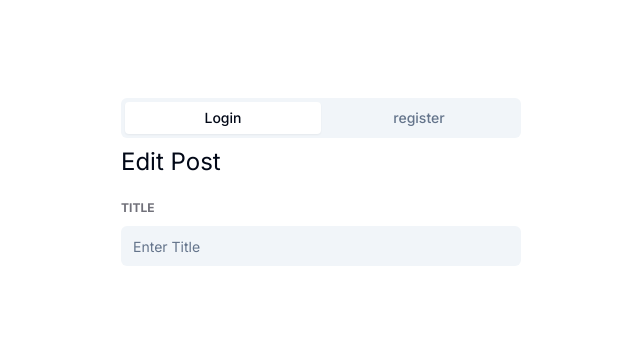
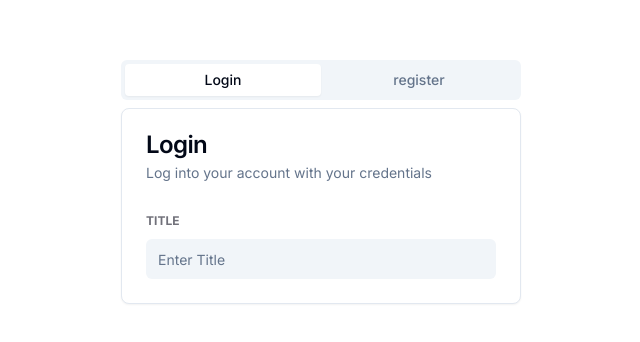
Before and after one commit to Annie-Huang/traversypress-ui, a Next.js app: page /auth in a window 1280 px wide. Shown: the part 218-560 px from the top of the page, without its empty margins (319-959 px from the left). Built offline with nearby package versions, Linux system fonts and the light colour scheme.

Commit message:
Use a <Card> to wrap the form

```diff
--- a/components/auth/LoginForm.tsx
+++ b/components/auth/LoginForm.tsx
@@ -14,6 +14,13 @@ import {
 import { Input } from '@/components/ui/input';
 import { Button } from '@/components/ui/button';
 import { useRouter } from 'next/router';
+import {
+  Card,
+  CardDescription,
+  CardHeader,
+  CardTitle,
+  CardContent,
+} from '@/components/ui/card';
 
 const formSchema = z.object({
   email: z
@@ -45,10 +52,19 @@ const LoginForm = () => {
   };
 
   return (
-    <>
-      <h3 className='text-2xl mb-4'>Edit Post</h3>
+    <Card>
+      <CardHeader>
+        <CardTitle>Login</CardTitle>
+        <CardDescription>
+          Log into your account with your credentials
+        </CardDescription>
+      </CardHeader>
+      <CardContent className='space-y-2'>
         <Form {...form}>
-        <form onSubmit={form.handleSubmit(handleSubmit)} className='space-y-6'>
+          <form
+            onSubmit={form.handleSubmit(handleSubmit)}
+            className='space-y-6'
+          >
             <FormField
               control={form.control}
               name='title'
@@ -70,7 +86,8 @@ const LoginForm = () => {
             />
           </form>
         </Form>
-    </>
+      </CardContent>
+    </Card>
   );
 };
 
```
Lines whose indentation alone changed are shown as unchanged.
